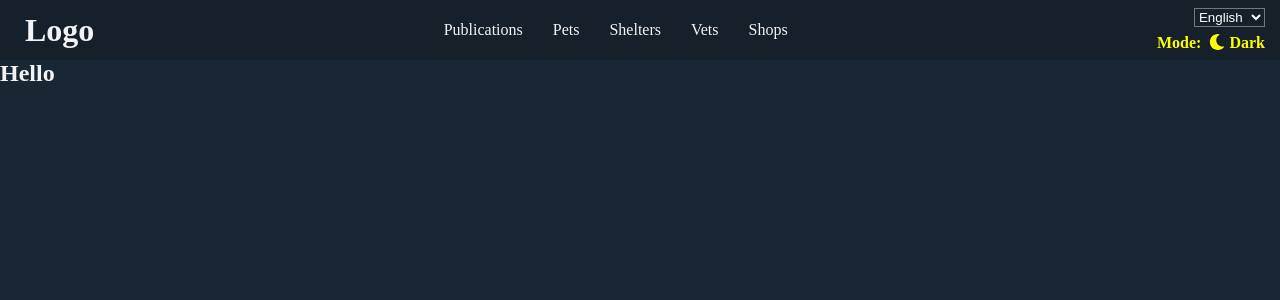
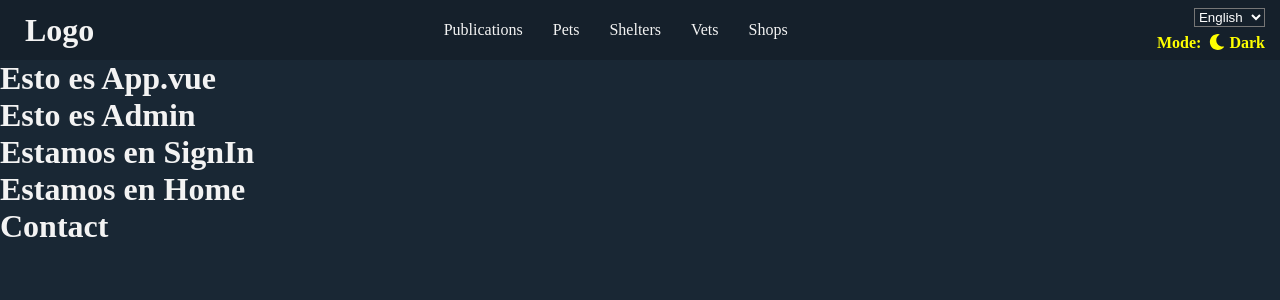
Before and after one commit to gabyballester/pet-project, a Vue app: page / in a window 1280 px wide. Shown: the top 300 px of the page. Built offline with nearby package versions, Linux system fonts and the light colour scheme.

Commit message:
Crea páginas generales

```diff
--- a/src/App.vue
+++ b/src/App.vue
@@ -1,20 +1,30 @@
 <template>
   <div class="app" :class="{ dark: isDark }">
     <base-header />
-    <PruebaTraduccion/>
+    <h1>Esto es App.vue</h1>
+    <Admin/>
+    <SignIn/>
+    <Home/>
+    <Contact/>
   </div>
 </template>
 
 <script>
 import BaseHeader from "@/components/Header";
-import PruebaTraduccion from './components/PruebaTraducción';
 import { mapGetters, mapActions } from "vuex";
+import Admin from './pages/Admin'
+import SignIn from './pages/Admin/SignIn';
+import Home from './pages/Home';
+import Contact from './pages/Contact';
 
 export default {
   name: "app",
   components: {
     BaseHeader,
-    PruebaTraduccion
+    Admin,
+    SignIn,
+    Home,
+    Contact
   },
   created() {
     if (this.hasMode === null) {
--- a/src/components/PruebaTraducción.vue
+++ /dev/null
@@ -1,7 +0,0 @@
-<template>
-  <div>
-    <h2>{{ $t("message.greeting") }}</h2>
-  </div>
-</template>
-
-<script></script>
--- /dev/null
+++ b/src/pages/Admin/Admin.vue
@@ -0,0 +1,3 @@
+<template>
+  <h1>Esto es Admin</h1>
+</template>
--- /dev/null
+++ b/src/pages/Admin/SignIn.vue
@@ -0,0 +1,5 @@
+<template>
+  <div>
+    <h1>Estamos en SignIn</h1>
+  </div>
+</template>
--- /dev/null
+++ b/src/pages/Admin/index.js
@@ -0,0 +1 @@
+export {default} from './Admin.vue';
--- /dev/null
+++ b/src/pages/Contact.vue
@@ -0,0 +1,5 @@
+<template>
+  <div>
+    <h1>Contact</h1>
+  </div>
+</template>
--- /dev/null
+++ b/src/pages/Home.vue
@@ -0,0 +1,3 @@
+<template>
+  <div><h1>Estamos en Home</h1></div>
+</template>
```
